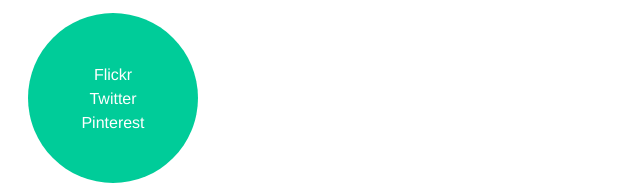
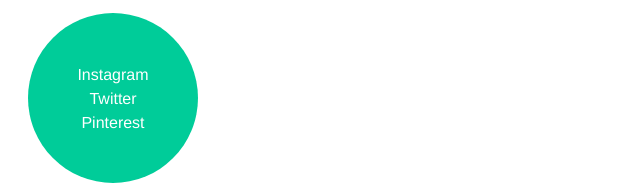
Before and after one commit to markcp/alisoncoffey, a plain HTML site: page public/index.html in a window 1280 px wide. Shown: the part 387-583 px from the top of the page, 0-640 px from the left. Drawn offline with Linux system fonts and the light colour scheme.

Commit message:
Remove Flickr and add Instagram

```diff
--- a/public/index.html
+++ b/public/index.html
@@ -13,7 +13,7 @@
     <li><a href="http://coffey.tumblr.com">H.P.C. II</a></li>
   </ul>
   <ul id="social">
-    <li><a href="http://flickr.com/markcp">Flickr</a></li>
+    <li><a href="http://instagram.com/teacasey">Instagram</a></li>
     <li><a href="http://twitter.com/acoffey">Twitter</a></li>
     <li><a href="http://pinterest.com/acoffey/">Pinterest</a></li>
   </ul>
```
